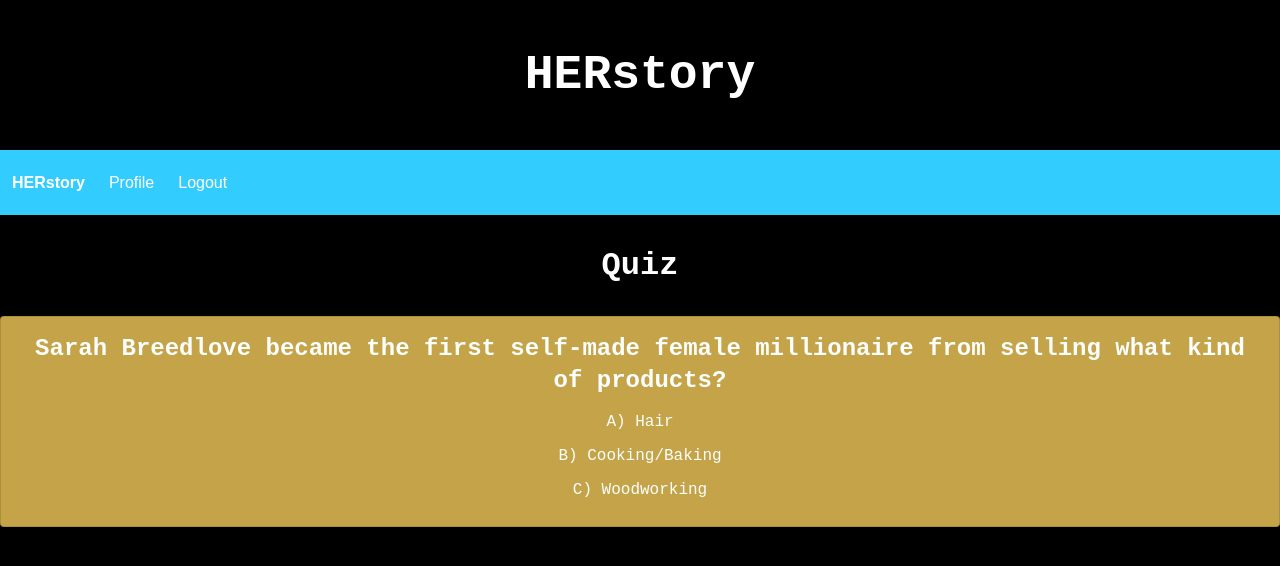
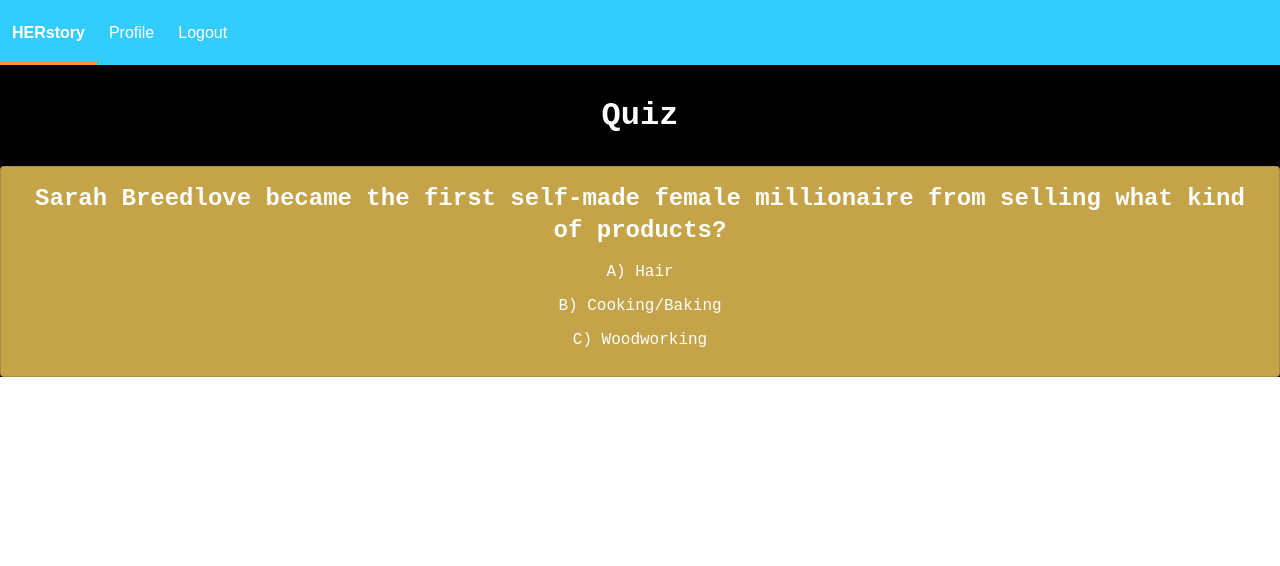
Before and after one commit to mandisareed/HERstory, a React (Create React App) app in the folder client/: page /quiz in a window 1280 px wide. Shown: the top 566 px of the page. Built offline with nearby package versions, Linux system fonts and the light colour scheme; sample sign-in values are in the browser's storage.

Commit message:
changed background color to apply to quiz page instead of entire app

```diff
--- a/client/src/pages/Quiz/Quiz.css
+++ b/client/src/pages/Quiz/Quiz.css
@@ -1,13 +1,5 @@
-html {
+.quiz-background {
     background-color: black;
-}
-
-.app-title {
-    color: white;
-    text-align: center;
-    font-family: 'Courier New', Courier, monospace;
-    font-weight: 900;
-    font-size: 3em;
 }
 
 .quiz-title {
--- a/client/src/pages/Quiz/Quiz.js
+++ b/client/src/pages/Quiz/Quiz.js
@@ -6,9 +6,8 @@ import QuizCard from "../../components/Quiz";
 
 function Quiz() {
     return (
-        <div className="background">
-            {/* app title */}
-            <p className="app-title"> HERstory</p>
+        <body className="quiz-background">
+
 
             {/* navbar */}
             <Navbar />
@@ -19,7 +18,7 @@ function Quiz() {
             - make a separate component? */}
             <QuizCard />
             {/* need to add: instructions with begin button and results */}
-        </div>
+        </body>
     )
 };
 
```
